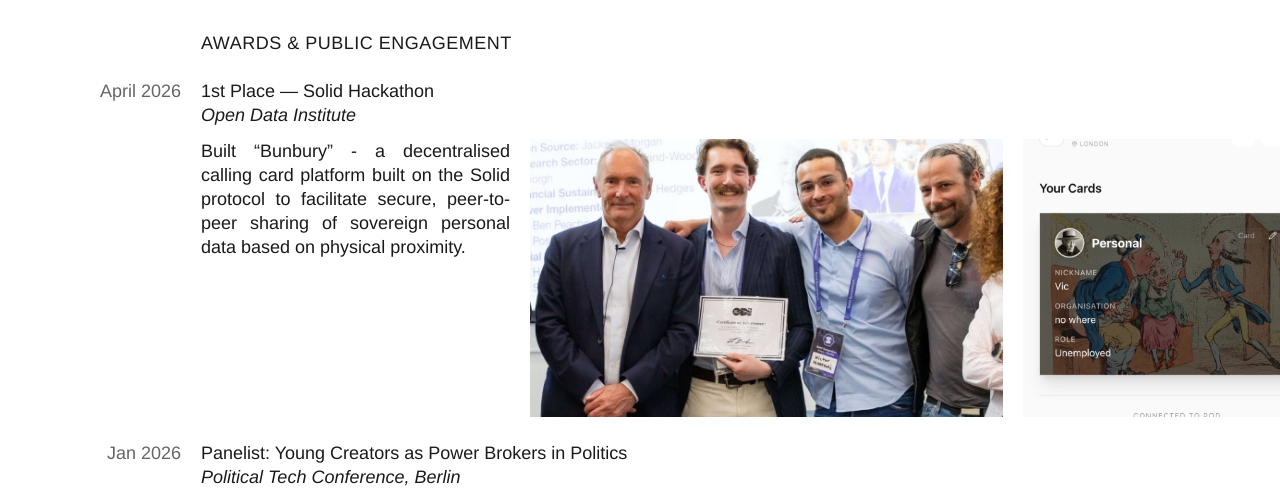
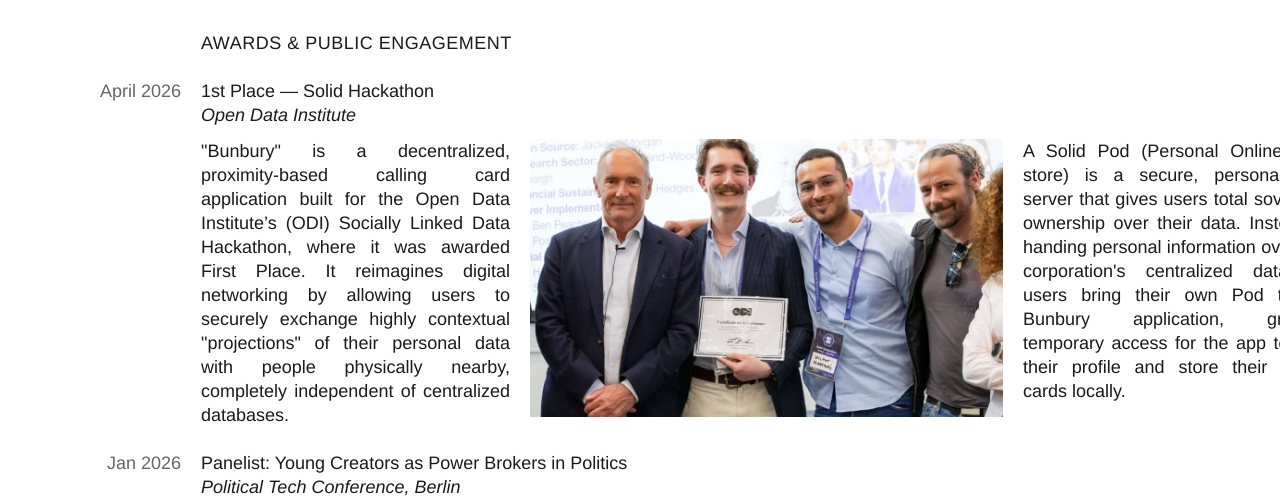
Before and after one commit to thenoorani/portfolio-website, a React (Vite) app: page / in a window 1280 px wide. Shown: the part 3540-4038 px from the top of the page. Built offline with nearby package versions, Linux system fonts and the light colour scheme; grey boxes are pictures that could not be loaded.

Commit message:
Content: update Solid Hackathon descriptions, format Bunbury app image, and append architecture diagrams

```diff
--- a/src/App.jsx
+++ b/src/App.jsx
@@ -191,10 +191,21 @@ function App() {
 
               <div className="gallery-scroll">
                 <div className="gallery-paragraph style-paragraph">
-                  Built “Bunbury” - a decentralised calling card platform built on the Solid protocol to facilitate secure, peer-to-peer sharing of sovereign personal data based on physical proximity.
+                  "Bunbury" is a decentralized, proximity-based calling card application built for the Open Data Institute’s (ODI) Socially Linked Data Hackathon, where it was awarded First Place. It reimagines digital networking by allowing users to securely exchange highly contextual "projections" of their personal data with people physically nearby, completely independent of centralized databases.
                 </div>
                 <MediaImage src="/hackathon-win.jpg" alt="1st Place Solid Hackathon" className="gallery-landscape" />
-                <MediaImage src="/bunbury-app.png" alt="Bunbury Application" className="gallery-square" />
+                <div className="gallery-paragraph style-paragraph">
+                  A Solid Pod (Personal Online Data store) is a secure, personal web server that gives users total sovereign ownership over their data. Instead of handing personal information over to a corporation's centralized database, users bring their own Pod to the Bunbury application, granting temporary access for the app to read their profile and store their calling cards locally.
+                </div>
+                <div className="gallery-paragraph style-paragraph">
+                  The Solid Protocol is a set of open web standards—championed by Sir Tim Berners-Lee—designed to decentralize the web. Bunbury leverages these protocols (including WebID for universal authentication and RDF/vCard ontologies for structured data) to ensure that users' identities and connections are interoperable and not locked into any single ecosystem.
+                </div>
+                <MediaImage src="/bunbury-app.png" alt="Bunbury Application" className="gallery-square" style={{ alignSelf: 'flex-start' }} />
+                <div className="gallery-paragraph style-paragraph">
+                  The diagrams illustrate Bunbury's "severed storage" and peer-to-peer approach. The React application hosts only the UI and business logic on the client's browser, meaning when two users cross paths, the app facilitates a direct, decentralized handshake: writing access permissions directly from User A's Pod to User B's Pod without a central server ever seeing the data.
+                </div>
+                <MediaImage src="/solid-diagram-1.png" alt="Bunbury Architecture Diagram" className="gallery-square" style={{ objectFit: 'contain', backgroundColor: 'white' }} />
+                <MediaImage src="/solid-diagram-2.png" alt="Peer to Peer Handshake Diagram" className="gallery-square" style={{ objectFit: 'contain', backgroundColor: 'white' }} />
               </div>
             </div>
           </div>
```
Also changed, not shown: public/solid-diagram-1.png (added), public/solid-diagram-2.png (added).
